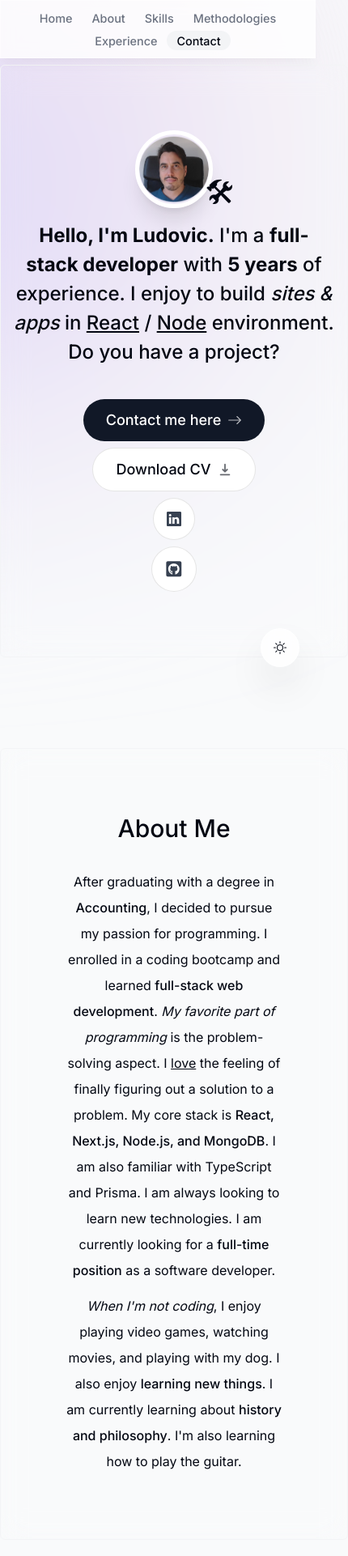
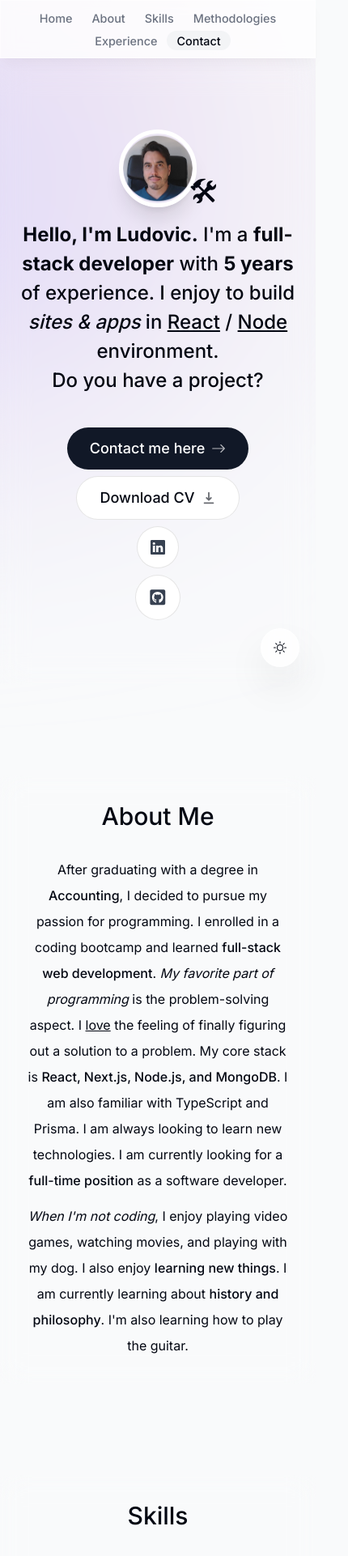
Before and after one commit to ludob78/myportfolio, a Next.js app: page / in a window 390 px wide. Shown: the top 1922 px of the page at 81% size, 430 px wide, since content can reach past the window. Built offline with nearby package versions, Linux system fonts and the light colour scheme.

Commit message:
Somesmallchanges (#1)
* edit some layout on mobile

* readme

```diff
--- a/components/about.tsx
+++ b/components/about.tsx
@@ -12,8 +12,8 @@ export default function About() {
   return (
     <motion.section
       ref={ref}
-      className="p-[5rem] mb-28 max-w-[50rem] text-center leading-8 sm:mb-40 scroll-mt-28
-      h-full w-full bg-white-0 rounded-md bg-clip-padding backdrop-filter backdrop-blur-lg bg-opacity-0 border border-gray-100 dark:border-black/100
+      className="p-[2rem] md:p-[5rem] mb-28 max-w-[50rem] text-center leading-8 sm:mb-40 scroll-mt-28
+      h-full w-full bg-white-0 rounded-md bg-clip-padding backdrop-filter backdrop-blur-lg bg-opacity-0 md:border border-gray-100 dark:border-black/100
       "
       initial={{ opacity: 0, y: 100 }}
       animate={{ opacity: 1, y: 0 }}
--- a/components/contact.tsx
+++ b/components/contact.tsx
@@ -15,8 +15,8 @@ export default function Contact() {
     <motion.section
       id="contact"
       ref={ref}
-      className="p-[5rem] mb-20 sm:mb-28 w-[min(100%,50rem)] text-center
-      h-full bg-white-0 rounded-md bg-clip-padding backdrop-filter backdrop-blur-lg bg-opacity-0 border border-gray-100 dark:border-black/100
+      className="p-[2rem] md:p-[5rem] mb-20 sm:mb-28 w-[min(100%,50rem)] text-center
+      h-full bg-white-0 rounded-md bg-clip-padding backdrop-filter backdrop-blur-lg bg-opacity-0 md:border border-gray-100 dark:border-black/100
       "
       initial={{
         opacity: 0,
--- a/components/intro.tsx
+++ b/components/intro.tsx
@@ -19,7 +19,7 @@ export default function Intro() {
       ref={ref}
       id="home"
       className="py-[5rem] mb-28 max-w-[50rem] text-center sm:mb-0 scroll-mt-[100rem]
-      h-full w-full bg-white-0 rounded-md bg-clip-padding backdrop-filter backdrop-blur-lg bg-opacity-0 border border-gray-100 dark:border-black/100
+      h-full w-full bg-white-0 rounded-md bg-clip-padding backdrop-filter backdrop-blur-lg bg-opacity-0 md:border border-gray-100 dark:border-black/100
       "
     >
       <div className="flex items-center justify-center">
--- a/components/methodology.tsx
+++ b/components/methodology.tsx
@@ -27,8 +27,8 @@ export default function Methodologies() {
     <section
       id="methodology"
       ref={ref}
-      className="p-[5rem] mb-28 max-w-[50rem] scroll-mt-28 text-center sm:mb-40
-      h-full w-full bg-white-0 rounded-md bg-clip-padding backdrop-filter backdrop-blur-lg bg-opacity-0 border border-gray-100 dark:border-black/100
+      className="p-[2rem] md:p-[5rem] mb-28 max-w-[50rem] scroll-mt-28 text-center sm:mb-40
+      h-full w-full bg-white-0 rounded-md bg-clip-padding backdrop-filter backdrop-blur-lg bg-opacity-0 md:border border-gray-100 dark:border-black/100
       "
     >
       <SectionHeading>Methodologies</SectionHeading>
--- a/components/skills.tsx
+++ b/components/skills.tsx
@@ -27,8 +27,8 @@ export default function Skills() {
     <section
       id="skills"
       ref={ref}
-      className="p-[5rem] mb-28 max-w-[50rem] scroll-mt-28 text-center sm:mb-40
-      h-full w-full bg-white-0 rounded-md bg-clip-padding backdrop-filter backdrop-blur-lg bg-opacity-0 border border-gray-100 dark:border-black/100
+      className="p-[2rem] md:p-[5rem] mb-28 max-w-[50rem] scroll-mt-28 text-center sm:mb-40
+      h-full w-full bg-white-0 rounded-md bg-clip-padding backdrop-filter backdrop-blur-lg bg-opacity-0 md:border border-gray-100 dark:border-black/100
       "
     >
       <SectionHeading>Skills</SectionHeading>
```
Also changed, not shown: 1 other file (tests, documents, lock files or other folders).
